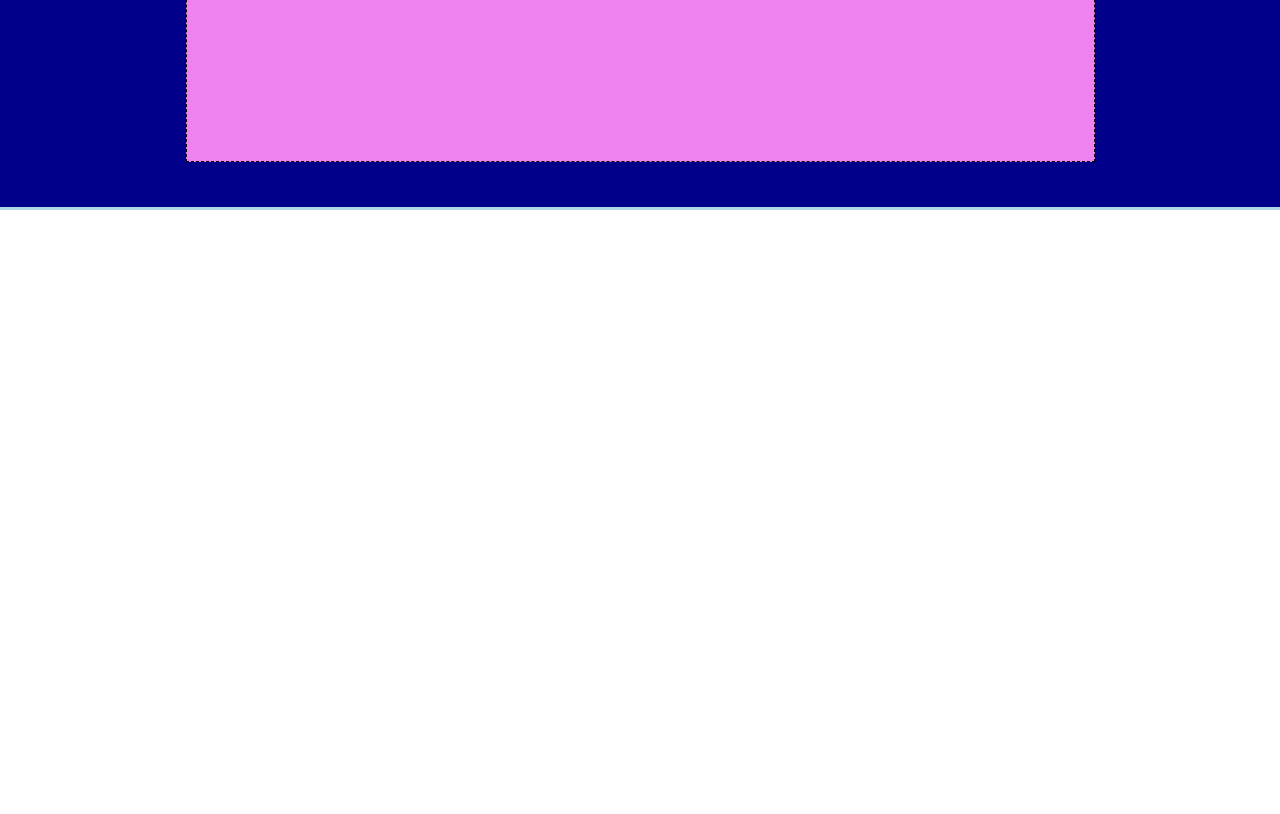
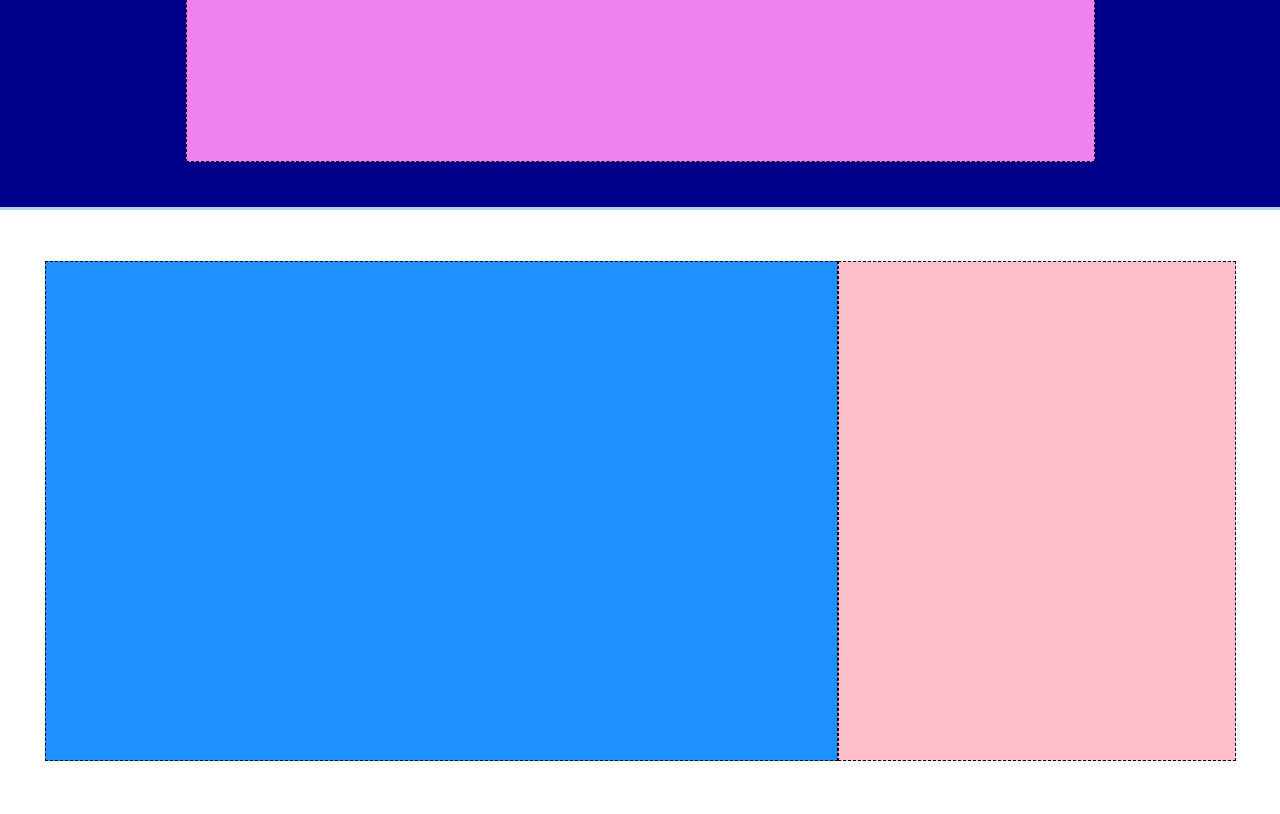
Before and after one commit to RosaD97/htmlcss-struttura-discord, a plain HTML site: page index.html in a window 1280 px wide. Shown: the part 366-1180 px from the top of the page. Before the commit the page ends 800 px from the top, so only its background shows below. Drawn offline with Linux system fonts and the light colour scheme.

Commit message:
even section

```diff
--- a/css/style.css
+++ b/css/style.css
@@ -31,6 +31,12 @@ ______________
 
 .debug .blocco-pink{
     background-color: #ee82ee;
+}
+.debug .div-big{
+    background-color: #1e90ff;
+}
+.debug .div-small{
+    background-color: #ffc0cb;
 }
 
 /*
@@ -111,3 +117,44 @@ _____________
 Fine Header-Bottom
 ______________
 */
+
+/*
+_____________
+Main
+______________
+*/
+.even-section{
+    height: 604px;
+    display: flex;
+    justify-content: center;
+}
+
+.block{
+    display: flex;
+    height: 500px;
+    width: 1191px;
+    margin: 51px 0;
+
+}
+
+.div-big{
+    flex-grow: 2;
+
+}
+
+.div-small{
+    flex-grow: 1;
+
+}
+
+.div-big, .div-small{
+    border: 1px dashed black;
+}
+
+
+
+/*
+_____________
+Fine Main
+______________
+*/
--- a/index.html
+++ b/index.html
@@ -13,6 +13,7 @@
 
     <!-- Header -->
     <header>
+        <!-- Header-top -->
         <div class="header-top">
             <nav>
                 <div class="logo">logo</div>
@@ -20,17 +21,31 @@
                 <div class="login">login</div>
             </nav>
         </div>
+         <!-- /Header-top -->
 
+        <!-- Header-bottom -->
         <div class="header-bottom">
             <div class="blocco-pink"></div>
         </div>
+        <!-- /Header-bottom -->
 
 
     </header>
     <!--/Header -->
 
     <!-- Main -->
-    <main></main>
+    <main class="debug">
+
+        <!-- even section -->
+        <div class="even-section">
+            <div class="block">
+                <div class="div-big"></div>
+                <div class="div-small"></div>
+            </div>
+        </div>
+         <!--/ even section -->
+
+    </main>
     <!-- /Main -->
 
     <!-- Footer -->
```
